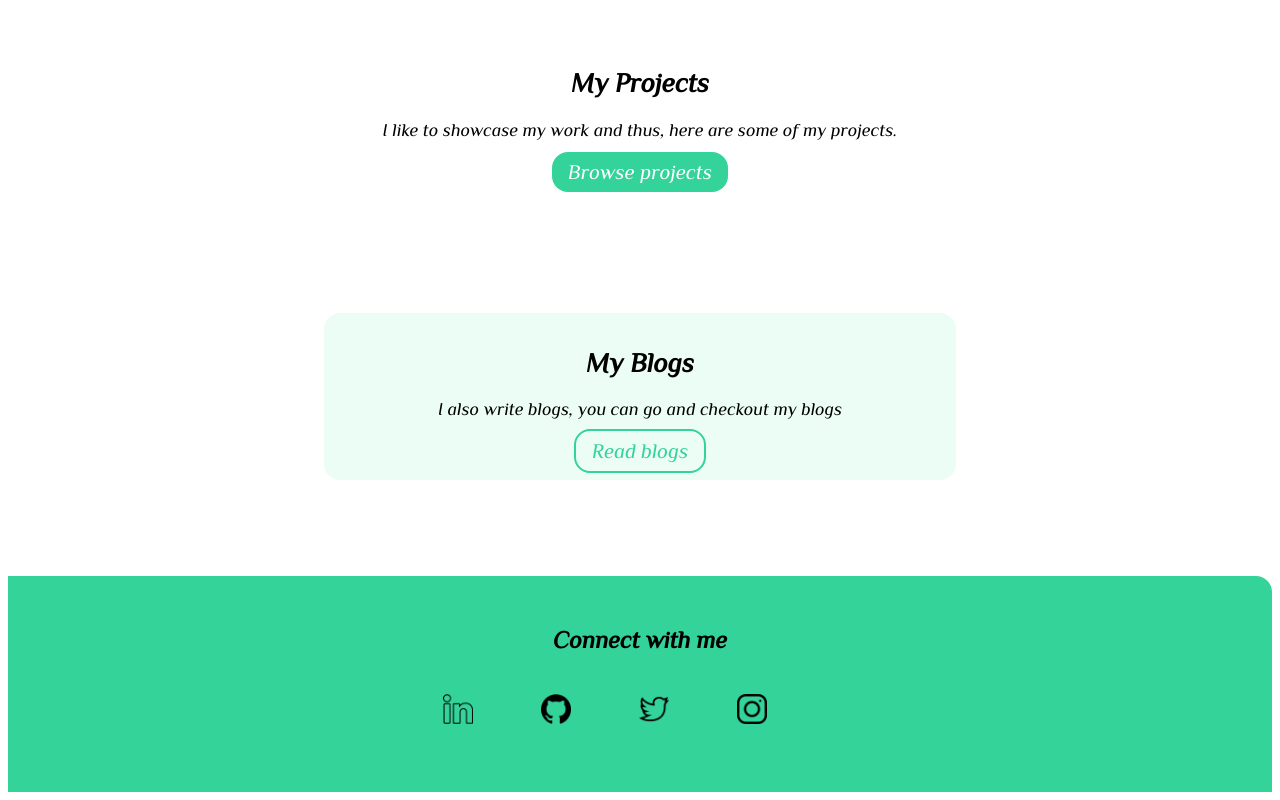
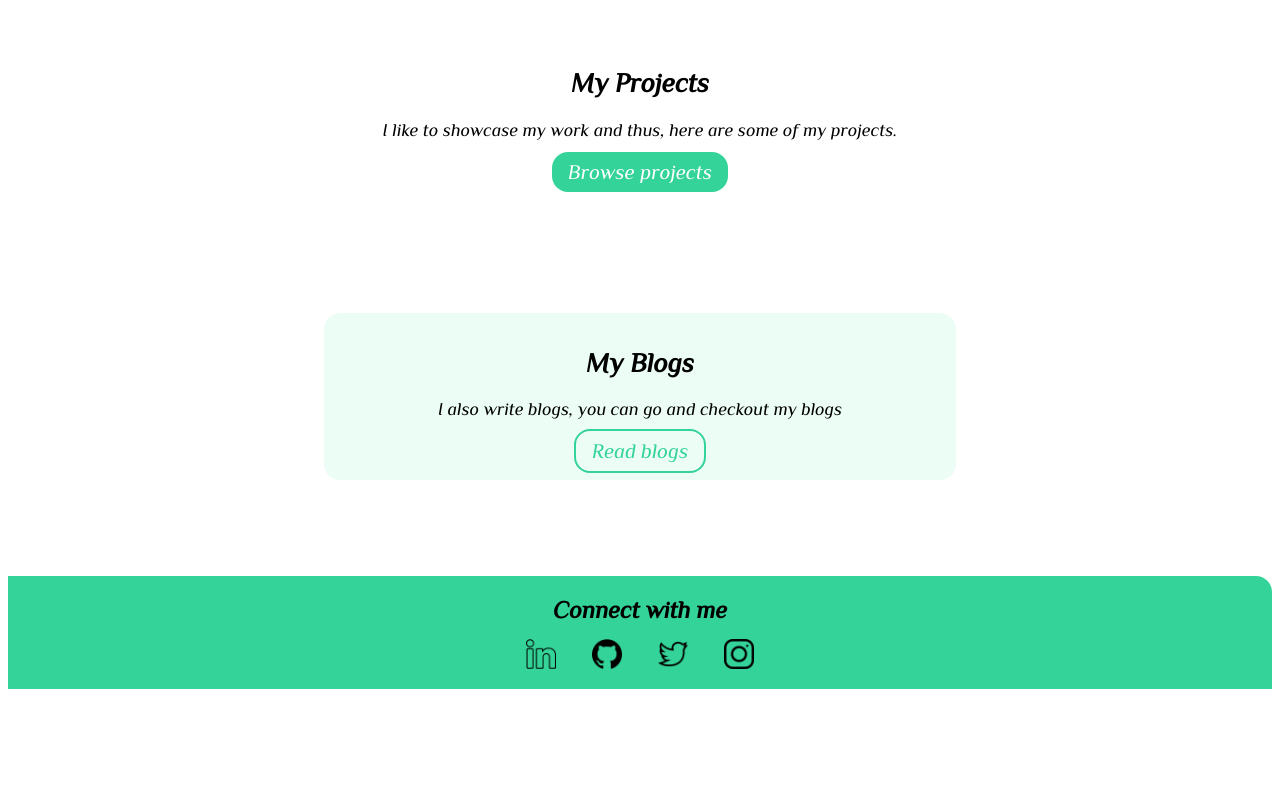
Before and after one commit to kirandebnath81/portfolio-website, a plain HTML site: page index.html in a window 1280 px wide. Shown: the part 1442-2242 px from the top of the page. After the commit the page ends 2139 px from the top, so only its background shows below. Drawn offline with Linux system fonts and the light colour scheme.

Commit message:
feat: updated

```diff
--- a/styles.css
+++ b/styles.css
@@ -130,13 +130,13 @@ border-radius: 1rem;
 /* footer */
 .social-media{
     max-width: 30px;
-    padding: 2rem;
+    padding: 1rem;
 
 }
 .social{
 
   list-style: none;
-  padding: 9px 30px 2rem 0rem;
+
   text-align: center;
   margin: 0px 40px 0rem 0px;
 
@@ -150,13 +150,14 @@ border-radius: 1rem;
     background-color: var(--primary-color);
     border-top-right-radius: 1rem;
 
+
 }
 
 .footer-head{
     text-align: center;
     font-size: 1.5rem;
     font-weight: bold;
-    padding-top: 50px;
+    padding-top: 20px;
 }
 
 .margin-md{
```
